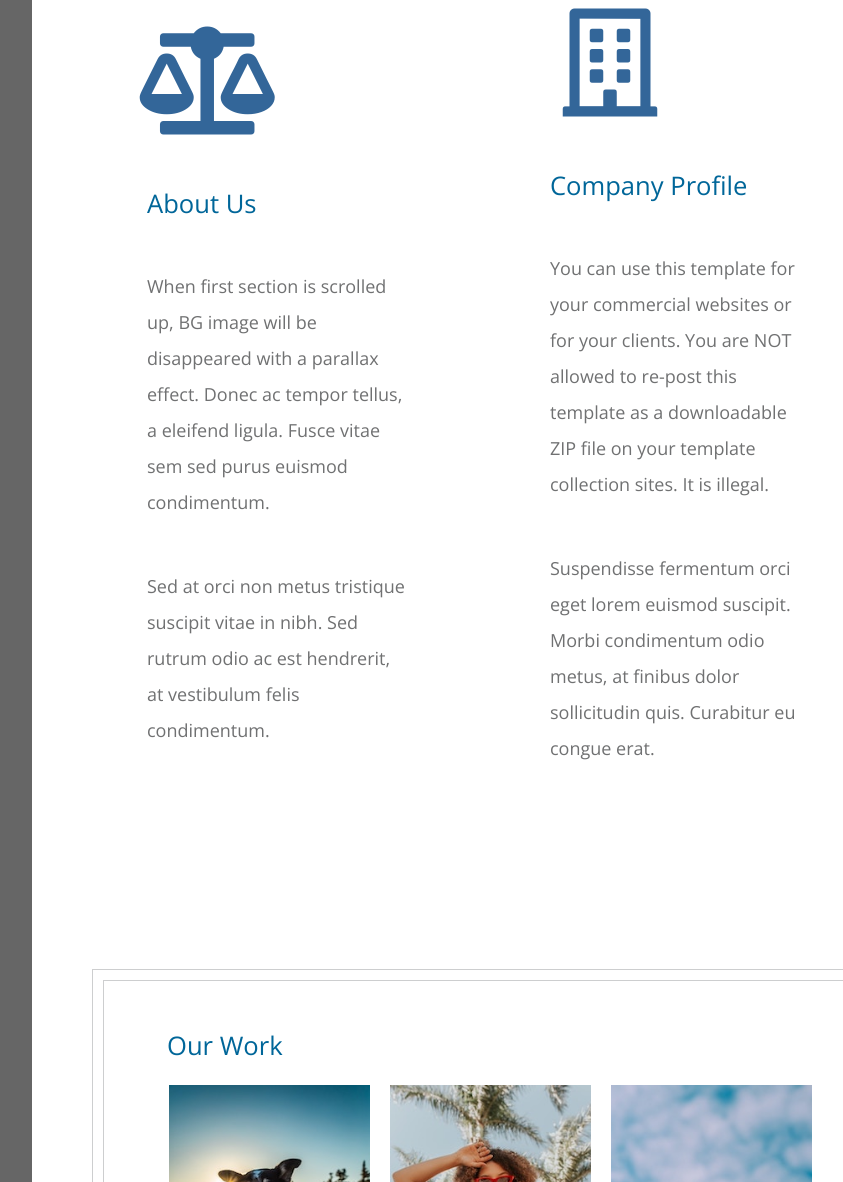
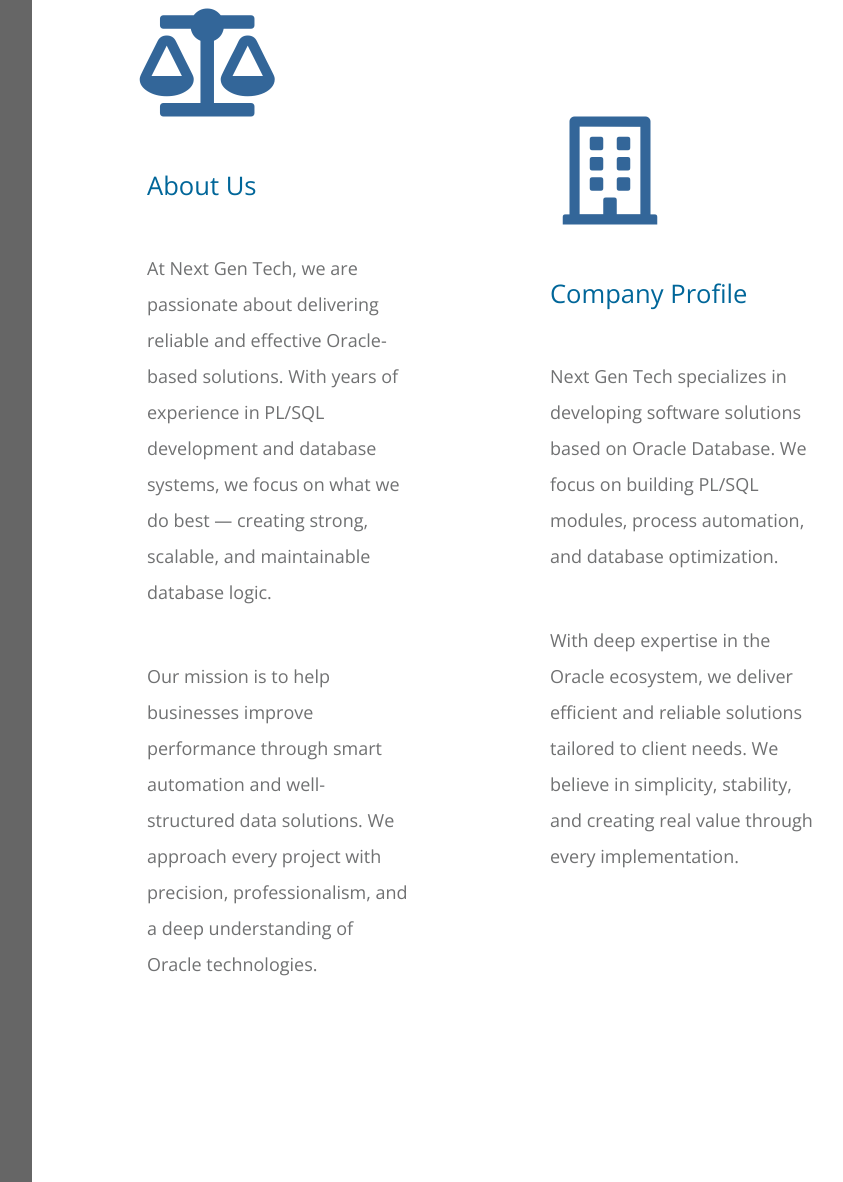
Before and after one commit to LyudmilMashonov/lyudmilmashonov.github.io, a plain HTML site: page index.html in a window 1280 px wide. Shown: the part 918-2100 px from the top of the page, without its empty margins (352-1195 px from the left). Drawn offline with nearby package versions, Linux system fonts and the light colour scheme.

Commit message:
Add files via upload

```diff
--- a/index.html
+++ b/index.html
@@ -103,12 +103,12 @@
                     <div class="tm-bg-white-transparent tm-intro">
                         <h2 class="tm-section-title mb-5 text-uppercase tm-color-primary">Introducing Next Gen Tech</h2>
                         <p class="tm-color-gray">
-                          This box alpha 30 percent. Left sidebar is a sticky element.
-                          Right side Contents are scrolling up and down. This background has a
-                          parallax effect.
+                          Smart Oracle Solutions, Built with Precision.
                         </p>
                         <p class="mb-0 tm-color-gray">
-                          Next Gen Tech is a Bootstrap 4.3.1 template designed for your websites. You can modify this layout as you like.
+                          At Next Gen Tech, we specialize in PL/SQL development and database-driven automation.
+                          Whether it's optimizing existing systems or building custom Oracle logic,
+                          we bring deep expertise and a focus on efficiency.
                         </p>
                     </div>
                 </section>
@@ -122,14 +122,14 @@
                     <div><i class="fas fa-6x fa-balance-scale mb-5 tm-section-icon"></i></div>
                     <h2 class="tm-section-title tm-color-primary mb-5">About Us</h2>
                     <p class="mb-5">
-                      When first section is scrolled up, BG image will be
-                      disappeared with a parallax effect. Donec ac tempor tellus, a
-                      eleifend ligula. Fusce vitae sem sed purus euismod
-                      condimentum.
+                      At Next Gen Tech, we are passionate about delivering reliable and effective
+                      Oracle-based solutions. With years of experience in PL/SQL development and
+                      database systems, we focus on what we do best — creating strong, scalable, and maintainable database logic.
                     </p>
                     <p>
-                      Sed at orci non metus tristique suscipit vitae in nibh. Sed
-                      rutrum odio ac est hendrerit, at vestibulum felis condimentum.
+                      Our mission is to help businesses improve performance through smart automation and
+                      well-structured data solutions. We approach every project with precision,
+                      professionalism, and a deep understanding of Oracle technologies.
                     </p>
                 </div>
               </div>
@@ -138,14 +138,12 @@
                     <div><i class="far fa-6x fa-building mb-5 tm-section-icon"></i></div>
                     <h2 class="tm-section-title tm-color-primary mb-5">Company Profile</h2>
                     <p class="mb-5">
-                      You can use this template for your commercial websites or for your clients.
-                      You are NOT allowed to re-post this template as a downloadable ZIP file
-                      on your template collection sites. It is illegal.
+                      Next Gen Tech specializes in developing software solutions based on Oracle Database.
+                      We focus on building PL/SQL modules, process automation, and database optimization.
                     </p>
                     <p>
-                      Suspendisse fermentum orci eget lorem euismod suscipit. Morbi
-                      condimentum odio metus, at finibus dolor sollicitudin quis.
-                      Curabitur eu congue erat.
+                      With deep expertise in the Oracle ecosystem, we deliver efficient and reliable solutions tailored to client needs.
+                      We believe in simplicity, stability, and creating real value through every implementation.
                     </p>
                 </div>
               </div>
```
